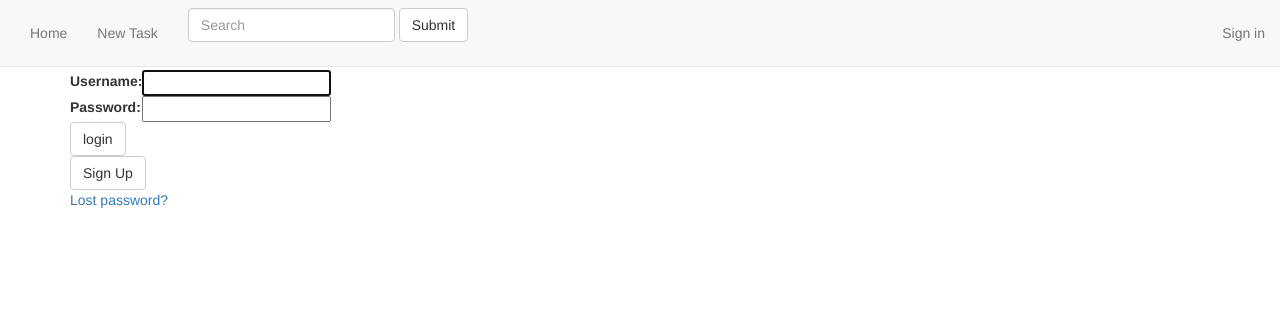
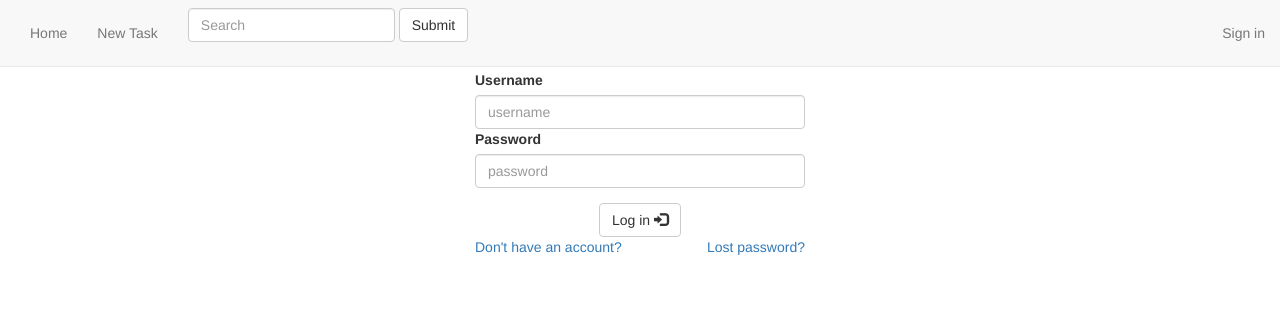
Before and after one commit to mehranakk/taskrabbit, a Django app: page /accounts/login/ in a window 1280 px wide. Shown: the top 327 px of the page. Run offline with Django 3.2, Linux system fonts and the light colour scheme; some libraries are stand-ins or nearby versions.

Commit message:
Login page UI polish

```diff
--- a/catalogue/templates/home.html
+++ b/catalogue/templates/home.html
@@ -49,7 +49,7 @@
         <h3 class="text-center">
             {{ total_home_visits }}
             <span class="glyphicon glyphicon-user" aria-hidden="true"></span>
-            use taskrabbit
+            is using taskrabbit
         </h3>
     </div>
 </div>
--- a/catalogue/templates/registration/login.html
+++ b/catalogue/templates/registration/login.html
@@ -3,32 +3,40 @@
 {% block content %}
 
 <div class="row">
-    <div class="col-md-12">
+    <div class="col-md-4 col-md-offset-4">
         {% if form.errors %}
         <p>Your username and password didn't match. Please try again.</p>
         {% endif %}
 
         <form method="post" action="{% url 'django.contrib.auth.views.login' %}">
         {% csrf_token %}
-        <table>
-        <tr>
-            <td>{{ form.username.label_tag }}</td>
-            <td>{{ form.username }}</td>
-        </tr>
-        <tr>
-            <td>{{ form.password.label_tag }}</td>
-            <td>{{ form.password }}</td>
-        </tr>
-        </table>
-
-        <input type="submit" value="login" class="btn btn-default" />
-        <input type="hidden" name="next" value="/" />
+            <div class="col-md-12">
+                <div class="form-group">
+                    {# form.username.label_tag #}
+                    {# form.username #}
+                    {# form.password.label_tag #}
+                    {# form.password #}
+                    <label for="id_username">Username</label>
+                    <input class="form-control" type="text" id="id_username" name="username" placeholder="username" />
+                    <label for="id_password">Password</label>
+                    <input class="form-control" type="password" id="id_password" name="password" placeholder="password" />
+                </div>
+                <input type="hidden" name="next" value="/" />
+                <div class="text-center">
+                    <button type="submit" class="btn btn-default">
+                        Log in
+                        <span class="glyphicon glyphicon-log-in"></span>
+                    </button>
+                </div>
+            </div>
+            <div class="col-md-6 text-left">
+                <a href="/accounts/signup/">Don't have an account?</a>
+            </div>
+            <div class="col-md-6 text-right">
+                {# Assumes you setup the password_reset view in your URLconf #}
+                <a href="{% url 'password_reset' %}">Lost password?</a>
+            </div>
         </form>
-        <a class="btn btn-default" href="/accounts/signup/">Sign Up</a>
-
-        {# Assumes you setup the password_reset view in your URLconf #}
-        <p><a href="{% url 'password_reset' %}">Lost password?</a></p>
     </div>
 </div>
-
 {% endblock %}
```
